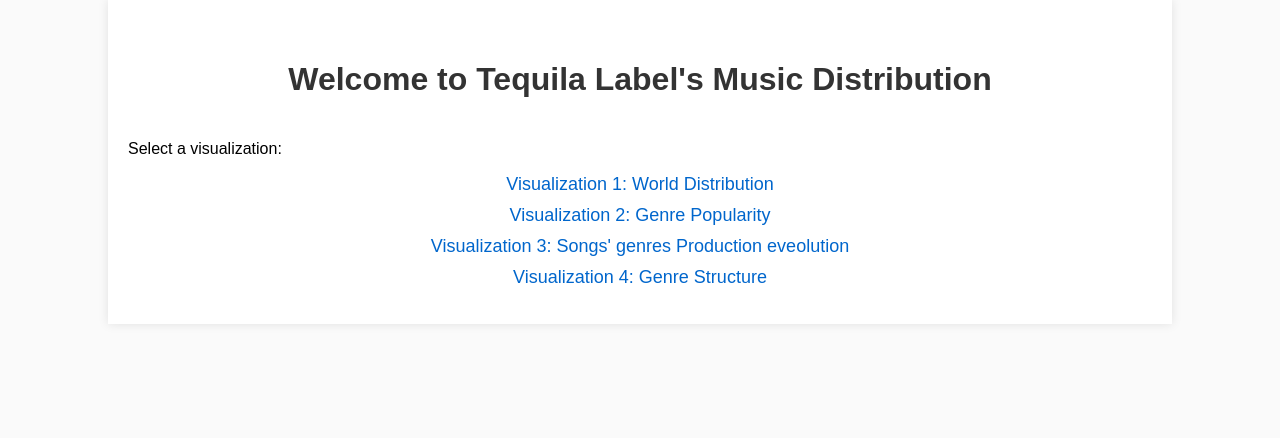
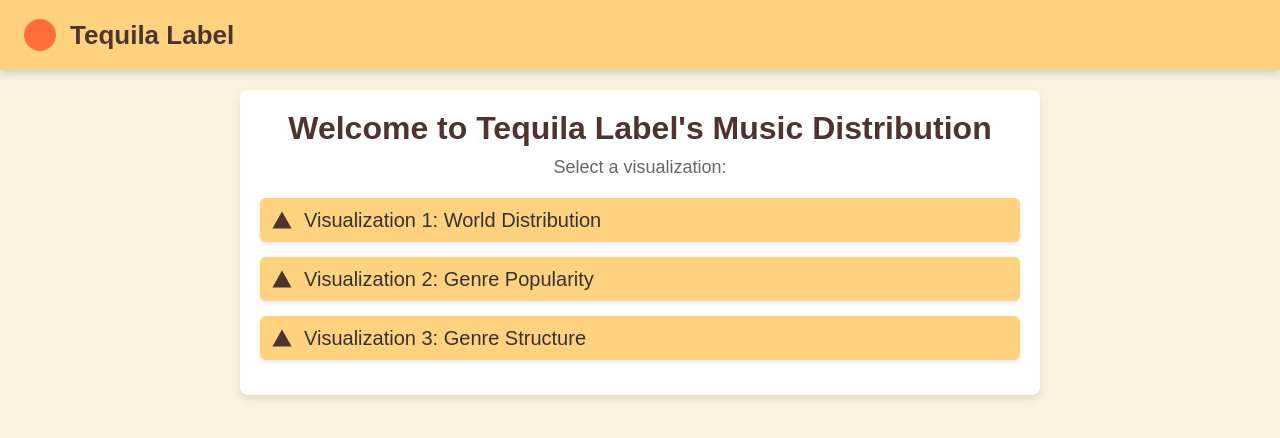
Before and after one commit to H4znow/music_data_vizualisation, a Flask app: page / in a window 1280 px wide. Shown: the top 438 px of the page. Run offline with Flask 3, Linux system fonts and the light colour scheme.

Commit message:
Add header styling and update visualization routes
- Introduced a new header component with styling in header.css
- Updated index.css for consistent styling across pages
- Modified visualization3 route to support POST requests
- Updated index.html and other templates to include the new header

```diff
--- a/flask_app/app.py
+++ b/flask_app/app.py
@@ -18,7 +18,7 @@ def visualization2():
     return render_template('visualization2.html')
 
 # Route for the third visualization
-@app.route('/visualization3')
+@app.route('/visualization3', methods=['GET', 'POST'])
 def visualization3():
     return render_template('visualization3.html')
 
--- /dev/null
+++ b/flask_app/static/css/index.css
@@ -0,0 +1,111 @@
+/* General Reset */
+* {
+    margin: 0;
+    padding: 0;
+    box-sizing: border-box;
+}
+
+body {
+    font-family: Arial, sans-serif;
+    background-color: #faf3e0;
+    color: #333;
+}
+
+/* Header Styles */
+.tequila-header {
+    display: flex;
+    align-items: center;
+    background-color: #ffd27f; /* Warm yellow */
+    padding: 15px 20px;
+    box-shadow: 0 4px 8px rgba(0, 0, 0, 0.15);
+    margin-bottom: 20px;
+}
+
+.tequila-header .home-link {
+    display: flex;
+    align-items: center;
+    text-decoration: none;
+    color: #4e342e; /* Dark brown text color */
+    font-size: 26px;
+    font-weight: bold;
+}
+
+.tequila-header .home-link:hover {
+    color: #b53a1a; /* Rich red on hover */
+}
+
+/* SVG Icon in Header */
+.header-icon {
+    width: 40px;
+    height: 40px;
+    fill: #ff6f3c; /* Tequila orange */
+    margin-right: 10px;
+    transition: transform 0.3s;
+}
+
+.tequila-header .home-link:hover .header-icon {
+    transform: rotate(20deg) scale(1.1); /* Adds slight rotation on hover */
+}
+
+/* Container Styling */
+.container {
+    max-width: 800px;
+    margin: 0 auto;
+    padding: 20px;
+    text-align: center;
+    background-color: #ffffff;
+    border-radius: 8px;
+    box-shadow: 0 4px 8px rgba(0, 0, 0, 0.1);
+}
+
+h1 {
+    font-size: 32px;
+    color: #4e342e;
+    margin-bottom: 10px;
+}
+
+p {
+    font-size: 18px;
+    color: #666;
+    margin-bottom: 20px;
+}
+
+/* Visualization List Styling */
+.visualization-list {
+    list-style-type: none;
+    padding: 0;
+}
+
+.visualization-list li {
+    margin-bottom: 15px;
+}
+
+.visualization-list li a {
+    display: flex;
+    align-items: center;
+    font-size: 20px;
+    color: #333;
+    text-decoration: none;
+    padding: 10px;
+    background-color: #ffd27f;
+    border-radius: 6px;
+    transition: background-color 0.3s, transform 0.3s;
+    box-shadow: 0 2px 5px rgba(0, 0, 0, 0.1);
+}
+
+.visualization-list li a:hover {
+    background-color: #ff944d; /* Brighter orange on hover */
+    transform: translateY(-3px); /* Slight lift effect */
+}
+
+.list-icon {
+    width: 24px;
+    height: 24px;
+    fill: #4e342e; /* Dark brown */
+    margin-right: 10px;
+    transition: fill 0.3s;
+}
+
+.visualization-list li a:hover .list-icon {
+    fill: #b53a1a; /* Changes color on hover */
+}
--- a/flask_app/templates/index.html
+++ b/flask_app/templates/index.html
@@ -4,17 +4,46 @@
     <meta charset="UTF-8">
     <meta name="viewport" content="width=device-width, initial-scale=1.0">
     <title>Tequila Label - Music Distribution Visualizations</title>
-    <link rel="stylesheet" href="{{ url_for('static', filename='css/style.css') }}">
+    <link rel="stylesheet" href="{{ url_for('static', filename='css/index.css') }}">
 </head>
 <body>
+    <header class="tequila-header">
+        <a href="/" class="home-link">
+            <svg class="header-icon" viewBox="0 0 100 100" xmlns="http://www.w3.org/2000/svg">
+                <circle cx="50" cy="50" r="40" />
+            </svg>
+            <span>Tequila Label</span>
+        </a>
+    </header>
+
     <div class="container">
         <h1>Welcome to Tequila Label's Music Distribution</h1>
         <p>Select a visualization:</p>
-        <ul>
-            <li><a href="{{ url_for('visualization1') }}">Visualization 1: World Distribution</a></li>
-            <li><a href="{{ url_for('visualization2') }}">Visualization 2: Genre Popularity</a></li>
-            <li><a href="{{ url_for('visualization3') }}">Visualization 3: Songs' genres Production eveolution </a></li>
-            <li><a href="{{ url_for('visualization4') }}">Visualization 4: Genre Structure</a></li>
+        <ul class="visualization-list">
+            <li>
+                <a href="{{ url_for('visualization1') }}">
+                    <svg class="list-icon" viewBox="0 0 100 100" xmlns="http://www.w3.org/2000/svg">
+                        <polygon points="50,15 90,85 10,85"/>
+                    </svg>
+                    Visualization 1: World Distribution
+                </a>
+            </li>
+            <li>
+                <a href="{{ url_for('visualization2') }}">
+                    <svg class="list-icon" viewBox="0 0 100 100" xmlns="http://www.w3.org/2000/svg">
+                        <polygon points="50,15 90,85 10,85"/>
+                    </svg>
+                    Visualization 2: Genre Popularity
+                </a>
+            </li>
+            <li>
+                <a href="{{ url_for('visualization4') }}">
+                    <svg class="list-icon" viewBox="0 0 100 100" xmlns="http://www.w3.org/2000/svg">
+                        <polygon points="50,15 90,85 10,85"/>
+                    </svg>
+                    Visualization 3: Genre Structure
+                </a>
+            </li>
         </ul>
     </div>
 </body>
```
Also changed, not shown: flask_app/static/css/header.css (added, +62 -0 lines), flask_app/templates/visualization1.html (+10 -0 lines), flask_app/templates/visualization2.html (+15 -1 lines), flask_app/templates/visualization3.html (+10 -0 lines), flask_app/templates/visualization4.html (+10 -0 lines).
